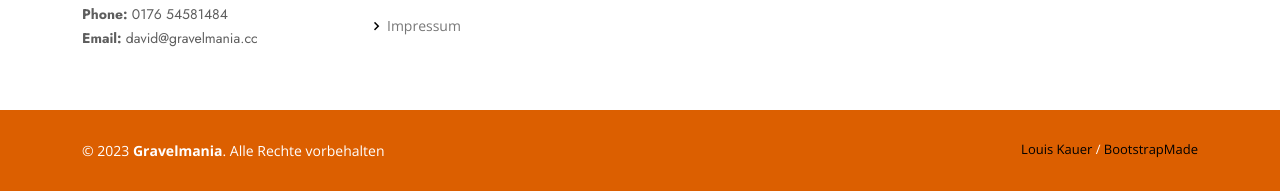
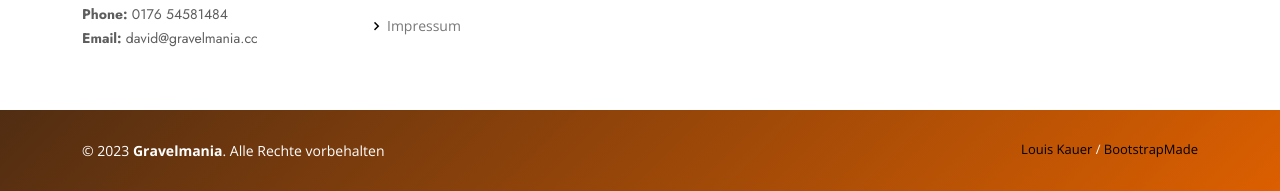
Before and after one commit to dev-Laky/Gravelmania, a plain HTML site: page index.html in a window 1280 px wide. Shown: the part 8153-8344 px from the top of the page. Drawn offline with nearby package versions, Linux system fonts and the light colour scheme.

Commit message:
footer color

```diff
--- a/assets/css/style.css
+++ b/assets/css/style.css
@@ -1670,7 +1670,7 @@ section {
 --------------------------------------------------------------*/
 #footer {
   font-size: 14px;
-  background: #DC5F00;
+  background: linear-gradient(-45deg, #dc5f00, rgb(0 0 0 / 90%));
 }
 
 #footer .footer-newsletter {
```
